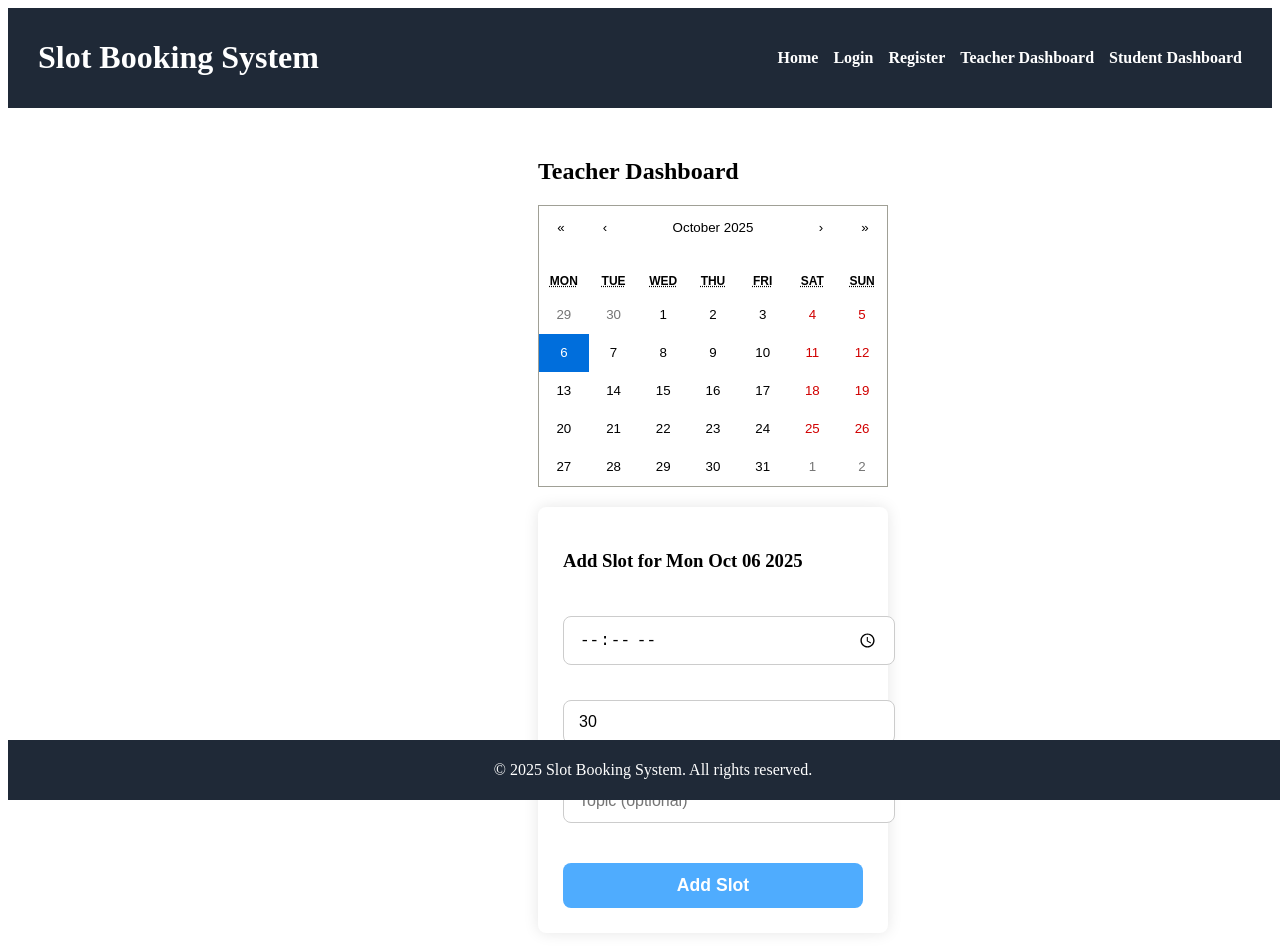
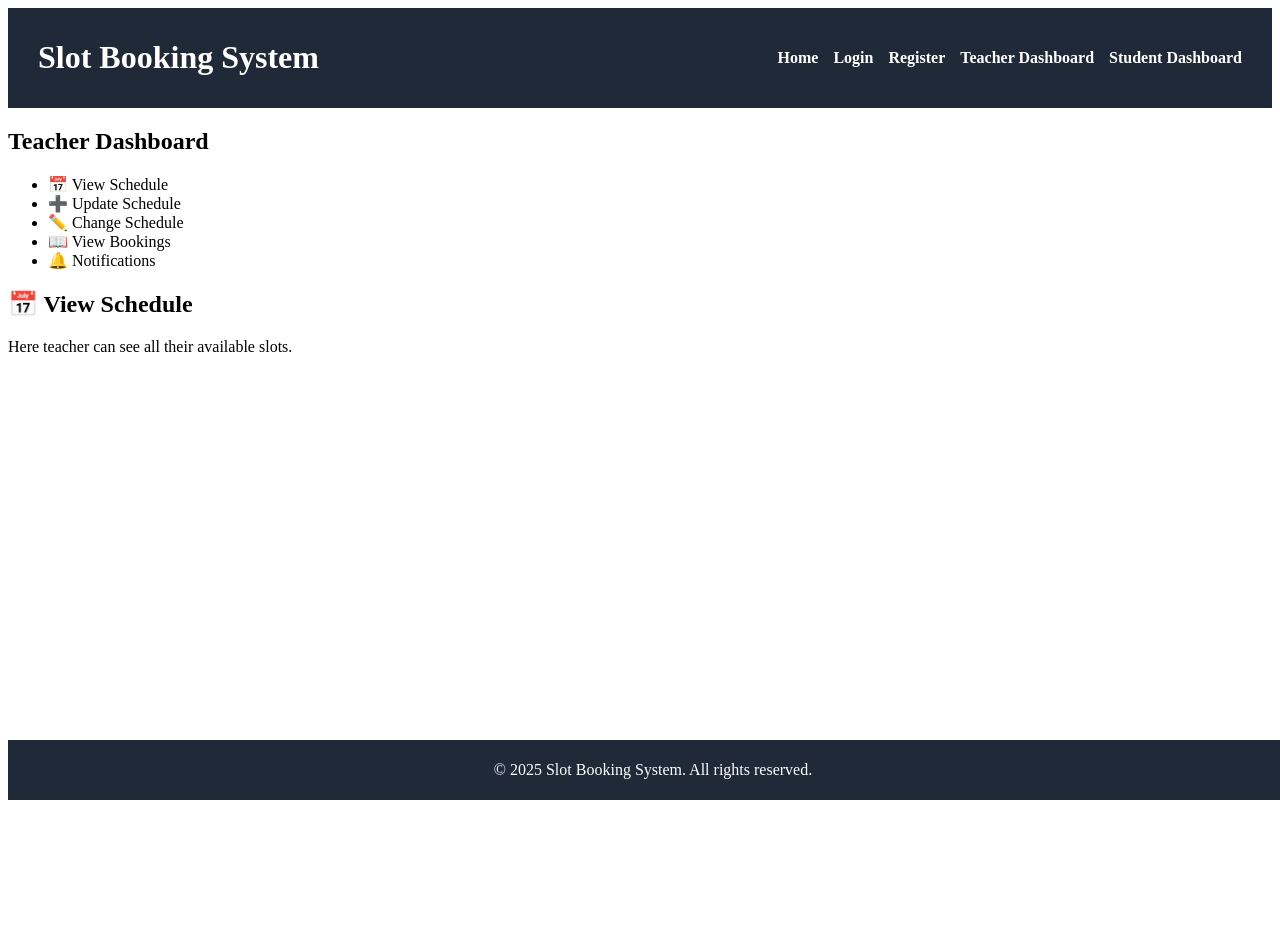
Before and after one commit to sanikamamidwar08/Student-Teacher-Slot-Booking, a React (Create React App) app in the folder frontend/: page /teacher/dashboard in a window 1280 px wide. Shown: the top 952 px of the page. After the commit the page ends 800 px from the top, so only its background shows below. Built offline with nearby package versions, Linux system fonts and the light colour scheme.

Commit message:
Implemented Teacher Dashboard with sidebar and separate pages

```diff
--- a/frontend/src/pages/TeacherDashboard.jsx
+++ b/frontend/src/pages/TeacherDashboard.jsx
@@ -1,147 +1,34 @@
-import { useEffect, useState } from "react";
-import axios from "axios";
-import Calendar from "react-calendar";
-import 'react-calendar/dist/Calendar.css';
+import { useState } from "react";
+import ViewSchedule from "../pages/teacher/ViewSchedule";
+import UpdateSchedule from "../pages/teacher/UpdateSchedule";
+import ChangeSchedule from "../pages/teacher/ChangeSchedule";
+import ViewBookings from "../pages/teacher/ViewBookings";
+import Notifications from "../pages/teacher/Notifications";
 import "../App.css";
 
 export default function TeacherDashboard() {
-  const [slots, setSlots] = useState([]);
-  const [selectedDate, setSelectedDate] = useState(new Date());
-  const [formSlot, setFormSlot] = useState({ time: "", duration: 30, topic: "" });
-  const [editingSlotId, setEditingSlotId] = useState(null);
-  const [message, setMessage] = useState("");
-
-  const token = localStorage.getItem("access_token");
-  if (!token) console.log("No access token found! Please login first.");
-  else axios.defaults.headers.common["Authorization"] = `Bearer ${token}`;
-
-  const fetchSlots = async () => {
-    try {
-      const res = await axios.get("http://127.0.0.1:8000/api/teacher/slots/");
-      setSlots(res.data);
-    } catch (err) {
-      console.log("Error fetching slots:", err.response || err);
-      setMessage("Failed to fetch slots.");
-    }
-  };
-
-  useEffect(() => {
-    if (token) fetchSlots();
-  }, [token]);
-
-  const handleChange = (e) => setFormSlot({ ...formSlot, [e.target.name]: e.target.value });
-
-  const computeEndTime = (start, duration) => {
-    const [hours, minutes] = start.split(":").map(Number);
-    const end = new Date();
-    end.setHours(hours);
-    end.setMinutes(minutes + Number(duration));
-    return `${String(end.getHours()).padStart(2, "0")}:${String(end.getMinutes()).padStart(2, "0")}`;
-  };
-
-  const handleSubmit = async (e) => {
-    e.preventDefault();
-    if (!formSlot.time) return setMessage("Please select a time.");
-
-    const payload = {
-      date: selectedDate.toISOString().split("T")[0],
-      start_time: formSlot.time,
-      end_time: computeEndTime(formSlot.time, formSlot.duration),
-      topic: formSlot.topic,
-    };
-
-    try {
-      if (editingSlotId) {
-        await axios.patch(`http://127.0.0.1:8000/api/teacher/slots/${editingSlotId}/`, payload);
-        setMessage("Slot updated successfully!");
-      } else {
-        await axios.post("http://127.0.0.1:8000/api/teacher/slots/", payload);
-        setMessage("Slot added successfully!");
-      }
-      fetchSlots();
-      setFormSlot({ time: "", duration: 30, topic: "" });
-      setEditingSlotId(null);
-    } catch (err) {
-      console.log("Error saving slot:", err.response || err);
-      setMessage("Failed to save slot.");
-    }
-  };
-
-  const handleEdit = (slot) => {
-    setSelectedDate(new Date(slot.date));
-    setFormSlot({ time: slot.start_time, duration: 30, topic: slot.topic || "" });
-    setEditingSlotId(slot.id);
-    setMessage("");
-  };
-
-  const handleDelete = async (slot) => {
-    if (slot.is_booked && !window.confirm("This slot is booked. Delete anyway?")) return;
-    try {
-      await axios.delete(`http://127.0.0.1:8000/api/teacher/slots/${slot.id}/`);
-      setMessage("Slot deleted successfully!");
-      fetchSlots();
-    } catch (err) {
-      console.log("Error deleting slot:", err.response || err);
-      setMessage("Failed to delete slot.");
-    }
-  };
-
-  const slotsForSelectedDate = slots.filter(slot => slot.date === selectedDate.toISOString().split("T")[0]);
+  const [activePage, setActivePage] = useState("view");
 
   return (
-    <div className="dashboard-page">
-      <h2>Teacher Dashboard</h2>
-      {message && <p style={{ color: "green" }}>{message}</p>}
+    <div className="teacher-dashboard">
+      <aside className="sidebar">
+        <h2>Teacher Dashboard</h2>
+        <ul>
+          <li onClick={() => setActivePage("view")}>📅 View Schedule</li>
+          <li onClick={() => setActivePage("update")}>➕ Update Schedule</li>
+          <li onClick={() => setActivePage("change")}>✏️ Change Schedule</li>
+          <li onClick={() => setActivePage("bookings")}>📖 View Bookings</li>
+          <li onClick={() => setActivePage("notifications")}>🔔 Notifications</li>
+        </ul>
+      </aside>
 
-      <div className="calendar-container">
-        <Calendar
-          value={selectedDate}
-          onChange={setSelectedDate}
-          tileClassName={({ date }) =>
-            slots.some(slot => slot.date === date.toISOString().split("T")[0]) ? "has-slot" : null
-          }
-        />
-      </div>
-
-      <form className="form-box" onSubmit={handleSubmit}>
-        <h3>{editingSlotId ? "Edit Slot" : `Add Slot for ${selectedDate.toDateString()}`}</h3>
-        <input type="time" name="time" value={formSlot.time} onChange={handleChange} required />
-        <input type="number" name="duration" value={formSlot.duration} onChange={handleChange} min="15" max="120" />
-        <input type="text" name="topic" value={formSlot.topic} onChange={handleChange} placeholder="Topic (optional)" />
-        <button type="submit">{editingSlotId ? "Update Slot" : "Add Slot"}</button>
-        {editingSlotId && <button type="button" onClick={() => { setEditingSlotId(null); setFormSlot({ time: "", duration: 30, topic: "" }); }}>Cancel</button>}
-      </form>
-
-      <h3>Slots for {selectedDate.toDateString()}</h3>
-      {slotsForSelectedDate.length === 0 ? (
-        <p>No slots on this date.</p>
-      ) : (
-        <table className="slot-table">
-          <thead>
-            <tr>
-              <th>Start</th>
-              <th>End</th>
-              <th>Topic</th>
-              <th>Status</th>
-              <th>Actions</th>
-            </tr>
-          </thead>
-          <tbody>
-            {slotsForSelectedDate.map(slot => (
-              <tr key={slot.id}>
-                <td>{slot.start_time}</td>
-                <td>{slot.end_time}</td>
-                <td>{slot.topic || "N/A"}</td>
-                <td>{slot.is_booked ? "Booked" : "Available"}</td>
-                <td>
-                  <button onClick={() => handleEdit(slot)}>Edit</button>
-                  <button onClick={() => handleDelete(slot)}>Delete</button>
-                </td>
-              </tr>
-            ))}
-          </tbody>
-        </table>
-      )}
+      <main className="dashboard-content">
+        {activePage === "view" && <ViewSchedule />}
+        {activePage === "update" && <UpdateSchedule />}
+        {activePage === "change" && <ChangeSchedule />}
+        {activePage === "bookings" && <ViewBookings />}
+        {activePage === "notifications" && <Notifications />}
+      </main>
     </div>
   );
 }
--- a/frontend/src/pages/teacher/ChangeSchedule.jsx
+++ b/frontend/src/pages/teacher/ChangeSchedule.jsx
@@ -0,0 +1,8 @@
+export default function ChangeSchedule() {
+  return (
+    <div>
+      <h2>✏️ Change Schedule</h2>
+      <p>Here teacher can edit or cancel existing slots.</p>
+    </div>
+  );
+}
--- a/frontend/src/pages/teacher/Notifications.jsx
+++ b/frontend/src/pages/teacher/Notifications.jsx
@@ -0,0 +1,8 @@
+export default function Notifications() {
+  return (
+    <div>
+      <h2>🔔 Notifications</h2>
+      <p>Here teacher will receive updates about bookings or changes.</p>
+    </div>
+  );
+}
--- a/frontend/src/pages/teacher/UpdateSchedule.jsx
+++ b/frontend/src/pages/teacher/UpdateSchedule.jsx
@@ -0,0 +1,8 @@
+export default function UpdateSchedule() {
+  return (
+    <div>
+      <h2>➕ Update Schedule</h2>
+      <p>Here teacher can add new time slots.</p>
+    </div>
+  );
+}
--- a/frontend/src/pages/teacher/ViewBookings.jsx
+++ b/frontend/src/pages/teacher/ViewBookings.jsx
@@ -0,0 +1,8 @@
+export default function ViewBookings() {
+  return (
+    <div>
+      <h2>📖 View Bookings</h2>
+      <p>Here teacher can see all student bookings.</p>
+    </div>
+  );
+}
--- a/frontend/src/pages/teacher/ViewSchedule.jsx
+++ b/frontend/src/pages/teacher/ViewSchedule.jsx
@@ -0,0 +1,8 @@
+export default function ViewSchedule() {
+  return (
+    <div>
+      <h2>📅 View Schedule</h2>
+      <p>Here teacher can see all their available slots.</p>
+    </div>
+  );
+}
```
